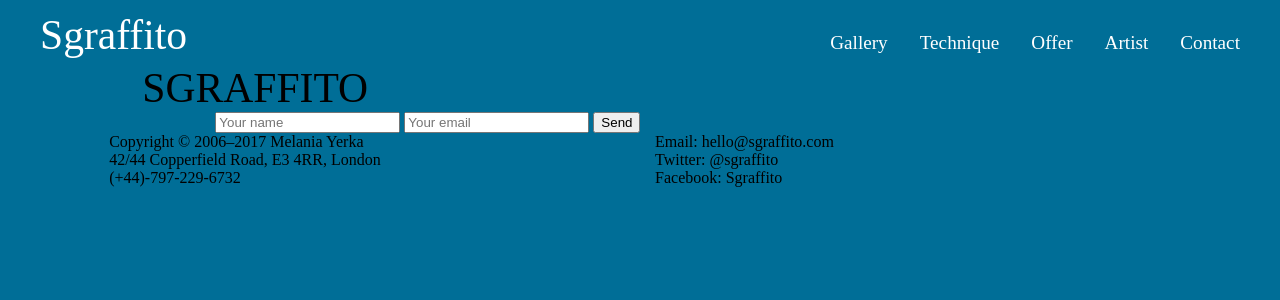
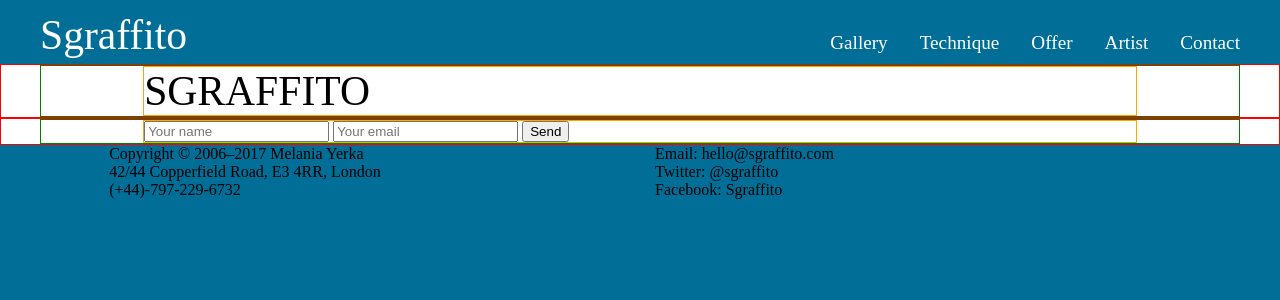
Before and after one commit to marek-kultys/trowel-and-lime, a Jekyll site: the page built from index.html, in a window 1280 px wide. Shown: the top 300 px of the page. Built offline with Jekyll 4.4.1, drawn with Linux system fonts in a browser that asks for light colours; some web fonts are replaced.

```diff
--- a/_sass/main.scss
+++ b/_sass/main.scss
@@ -1,5 +1,10 @@
 main {
    width: 100%;
+
+   section {
+      background-color: white;
+      border: 1px solid red;
+   }
 
    ul {
       padding: 0px;
@@ -22,21 +27,12 @@
 
    .outer-section {
       @include outer-container;
-      //border: 1px solid green;
+      border: 1px solid green;
    }
 
    .inner-section {
       @include span-columns(10);
       @include shift(1);
-      //border: 1px solid orange;
-   }
-
-   .container {
-      @include outer-container;
-   }
-
-   .tagline {
-      padding-left: 10%;
-      padding-right: 10%;
+      border: 1px solid orange;
    }
 }
```
Also changed, not shown: img/test.jpg (added), 1 other file.
